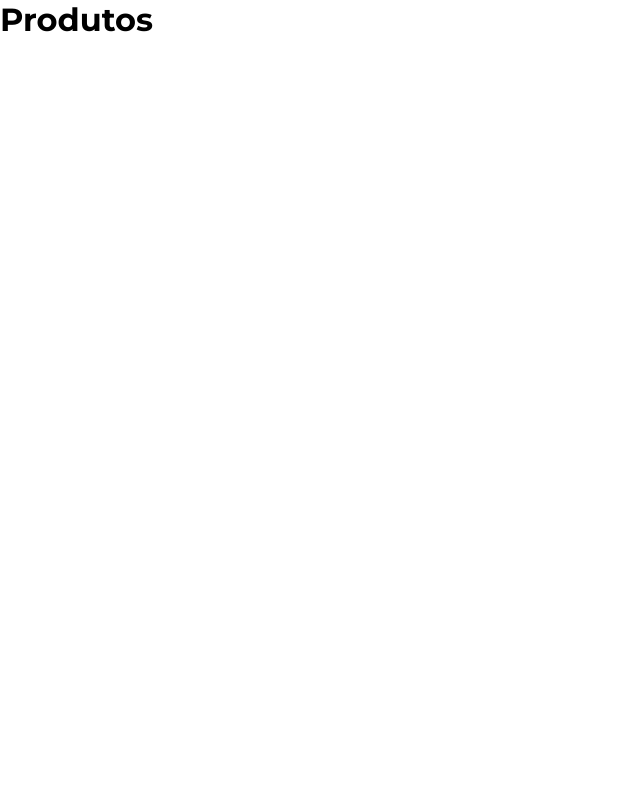
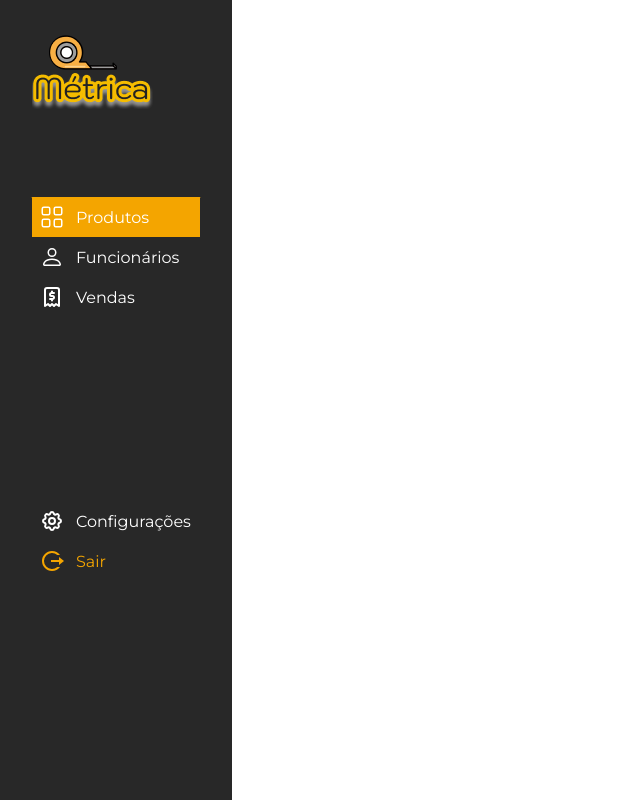
Before and after one commit to 3salles/metrica, a React (Create React App) app: page /products in a window 1280 px wide. Shown: the whole page, without its empty margins (0-640 px from the left). Built offline with nearby package versions, Linux system fonts and the light colour scheme.

Commit message:
feat: ⚡️ Create products navbar

```diff
--- /dev/null
+++ b/src/pages/Products/components/Navbar/index.jsx
@@ -0,0 +1,52 @@
+import { Link } from 'react-router-dom';
+import { BsGrid, BsPerson } from 'react-icons/bs';
+import { TbReceipt2, TbSettings } from 'react-icons/tb';
+import { RiLogoutCircleRLine } from 'react-icons/ri';
+import Logo from '../../../../assets/logo.png';
+
+import './styles.css';
+
+export default function Navbar() {
+  return (
+    <nav className="navbar">
+      <Link to="/">
+        <img src={Logo} alt="Logo da Métrica" />
+      </Link>
+      <div className="main-nav">
+        <Link to="/products">
+          <div className="nav-option selected">
+            <BsGrid />
+            <p>Produtos</p>
+          </div>
+        </Link>
+        <Link to="/employees">
+          <div className="nav-option">
+            <BsPerson />
+            <p>Funcionários</p>
+          </div>
+        </Link>
+        <Link to="/sales">
+          <div className="nav-option">
+            <TbReceipt2 />
+            <p>Vendas</p>
+          </div>
+        </Link>
+      </div>
+
+      <div className="second-nav">
+        <Link to="/settings">
+          <div className="nav-option">
+            <TbSettings />
+            <p>Configurações</p>
+          </div>
+        </Link>
+        <Link to="/">
+          <div className="nav-option logout">
+            <RiLogoutCircleRLine />
+            <p>Sair</p>
+          </div>
+        </Link>
+      </div>
+    </nav>
+  );
+}
--- /dev/null
+++ b/src/pages/Products/components/Navbar/styles.css
@@ -0,0 +1,50 @@
+.navbar {
+  height: 100vh;
+  padding: 2rem;
+  background-color: var(--nav-color);
+  color: var(--white);
+}
+
+.main-nav {
+  margin-top: 5.25rem;
+}
+
+.nav-option {
+  width: 168px;
+  height: 40px;
+  padding-left: 0.5rem;
+  display: flex;
+  align-items: center;
+  gap: 12px;
+  border-radius: 0.25px;
+}
+
+.nav-option > svg {
+  font-size: 1.5rem;
+}
+
+.nav-option:hover {
+  color: var(--background);
+}
+
+.selected {
+  background-color: var(--background);
+  transition: filter 0.2 ease;
+}
+
+.selected:hover {
+  color: var(--white);
+  filter: brightness(0.9);
+}
+
+.logout {
+  color: var(--background);
+}
+
+.logout:hover {
+  color: var(--white);
+}
+
+.second-nav {
+  margin-top: 11.5rem;
+}
--- a/src/pages/Products/index.js
+++ b/src/pages/Products/index.js
@@ -1,7 +1,9 @@
+import Navbar from './components/Navbar';
+
 export default function Products() {
   return (
     <section>
-      <h1>Produtos</h1>
+      <Navbar />
     </section>
   );
 }
--- a/src/routes/index.jsx
+++ b/src/routes/index.jsx
@@ -8,6 +8,14 @@ export default function AppRoutes() {
     <Routes>
       <Route path="/" exact element={<Home />} />
       <Route path="products" element={<Products />} />
+      <Route
+        path="*"
+        element={
+          <main style={{ padding: '1rem' }}>
+            <p>There's nothing here!</p>
+          </main>
+        }
+      />
     </Routes>
   );
 }
--- a/src/styles/global.css
+++ b/src/styles/global.css
@@ -7,6 +7,7 @@
   --outline-blue: rgb(1, 94, 204);
   --placeholder-color: #666666;
   --box-shadow: rgba(0, 0, 0, 0.1);
+  --nav-color: #282828;
 }
 
 * {
```
Also changed, not shown: src/assets/logo.png (added).
